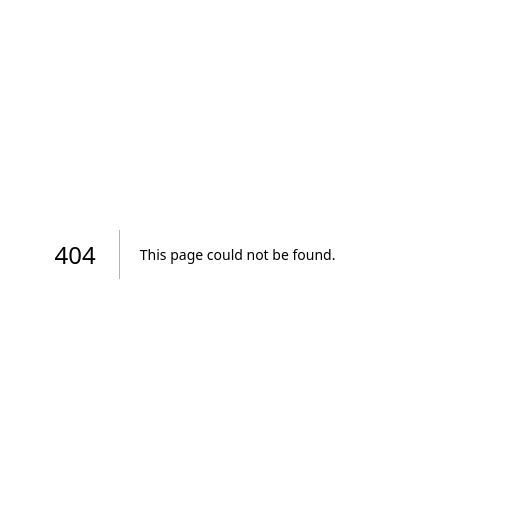
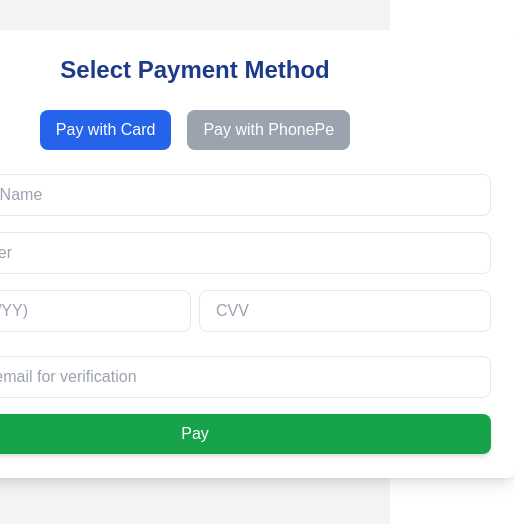
Before and after one commit to hghyhghy/Train_ticket_booking_app, a Next.js app in the folder frontend/: page /payment/1 in a window 390 px wide. Before the commit this address had no page. Shown: the part 168-692 px from the top of the page, 515 px wide, since content can reach past the window. Built offline with nearby package versions, Linux system fonts and the light colour scheme.

Commit message:
phonepe and card pay options are available at ..(#0012)..

```diff
--- a/frontend/app/bookticket/page.tsx
+++ b/frontend/app/bookticket/page.tsx
@@ -13,7 +13,7 @@ export default function BookTicket() {
   const searchParams = useSearchParams();
   const trainId = searchParams.get("trainId");
   const [train, setTrain] = useState<{ name: string; source: string; destination: string; trainNumber:string; departure:string,arrival:string;trainClasses:TrainClass[] } | null>(null)
-  const [passengers, setPassengers] = useState([{ name: "", gender: "", age: "", email: "", phone: "" }]);
+  const [passengers, setPassengers] = useState([{ name: "", gender: "", age: "", coachPosition: "", coachType: "" }]);
   const [error, setError] = useState("");
   const router= useRouter()
 
@@ -32,7 +32,7 @@ export default function BookTicket() {
 
 
   const addPassenger = () => {
-    setPassengers([...passengers, { name: "", gender: "", age: "", email: "", phone: "" }]);
+    setPassengers([...passengers, { name: "", gender: "", age: "", coachPosition: "", coachType: "" }]);
     setError(""); // Clear error when adding a new passenger
   };
 
@@ -170,20 +170,27 @@ export default function BookTicket() {
             onChange={(e) => handleInputChange(index, "age", e.target.value)}
             className="border p-2 rounded w-full"
           />
-          <input
-            type="email"
-            placeholder="Email"
-            value={passenger.email}
-            onChange={(e) => handleInputChange(index, "email", e.target.value)}
-            className="border p-2 rounded w-full"
-          />
-          <input
-            type="tel"
-            placeholder="Phone"
-            value={passenger.phone}
-            onChange={(e) => handleInputChange(index, "phone", e.target.value)}
-            className="border p-2 rounded w-full"
-          />
+            <select
+              value={passenger.coachType}
+              onChange={(e) => handleInputChange(index, "coachType", e.target.value)}
+              className="border p-2 rounded"
+            >
+              <option value="">Select Coach Type</option>
+              <option value="Sleeper">Sleeper</option>
+              <option value="AC">AC</option>
+              <option value="General">Chair Car</option>
+            </select>
+            <select
+                value={passenger.coachPosition}
+                onChange={(e) => handleInputChange(index, "coachPosition", e.target.value)}
+                className="border p-2 rounded"
+              >
+                <option value="">Select Coach Position</option>
+                <option value="AC 3 Tier">AC 3 Tier</option>
+                <option value="AC 2 Tier">AC 2 Tier</option>
+                <option value="AC First">AC First</option>
+                <option value="S7">S1-S7</option>
+              </select>
                 <div className="flex flex-row gap-5 items-center w-full">
         <button onClick={addPassenger} className="bg-white text-blue-950 px-6 py-2 rounded w-44">
           + Add Passenger
--- /dev/null
+++ b/frontend/app/payment/[bookingId]/page.tsx
@@ -0,0 +1,141 @@
+"use client";
+
+import { useState } from "react";
+import { useParams, useRouter } from "next/navigation";
+import { QRCodeCanvas } from "qrcode.react";
+
+export default function PaymentPage() {
+  const { bookingId } = useParams();
+  const router = useRouter();
+  const [paymentMethod, setPaymentMethod] = useState<"card" | "phonepe">("card");
+  const [email, setEmail] = useState("");
+  const [cardDetails, setCardDetails] = useState({
+    name: "",
+    cardNumber: "",
+    expiry: "",
+    cvv: "",
+  });
+
+  const handlePayment = async () => {
+    if (!email) {
+      alert("Please enter your email.");
+      return;
+    }
+
+    try {
+      const response = await fetch(`http://localhost:3001/payment/initiate`, {
+        method: "POST",
+        headers: { "Content-Type": "application/json" },
+        body: JSON.stringify({
+          bookingId,
+          email,
+          paymentMethod,
+          cardDetails: paymentMethod === "card" ? cardDetails : null, // Send only for card payments
+        }),
+      });
+
+      const data = await response.json();
+      if (response.ok) {
+        alert("Payment verification email sent. Please check your inbox.");
+        router.push(`/ticket/${bookingId}`);
+      } else {
+        alert(data.message || "Payment failed.");
+      }
+    } catch (error) {
+      alert("Error processing payment.");
+    }
+  };
+
+  return (
+    <div className="min-h-screen flex flex-col items-center justify-center bg-gray-100 p-6 text-black">
+      <div className="w-[40rem] bg-white shadow-lg rounded-lg p-6">
+        <h1 className="text-2xl font-bold text-center mb-6 text-blue-900">
+          Select Payment Method
+        </h1>
+
+        {/* Payment Method Selection */}
+        <div className="flex gap-4 justify-center mb-6">
+          <button
+            className={`px-4 py-2 rounded-lg text-white ${
+              paymentMethod === "card" ? "bg-blue-600" : "bg-gray-400"
+            }`}
+            onClick={() => setPaymentMethod("card")}
+          >
+            Pay with Card
+          </button>
+          <button
+            className={`px-4 py-2 rounded-lg text-white ${
+              paymentMethod === "phonepe" ? "bg-blue-600" : "bg-gray-400"
+            }`}
+            onClick={() => setPaymentMethod("phonepe")}
+          >
+            Pay with PhonePe
+          </button>
+        </div>
+
+        {/* Card Payment Form */}
+        {paymentMethod === "card" && (
+          <div className="space-y-4">
+            <input
+              type="text"
+              placeholder="Cardholder Name"
+              value={cardDetails.name}
+              onChange={(e) => setCardDetails({ ...cardDetails, name: e.target.value })}
+              className="w-full px-4 py-2 border rounded-lg focus:ring focus:ring-blue-400"
+            />
+            <input
+              type="text"
+              placeholder="Card Number"
+              value={cardDetails.cardNumber}
+              onChange={(e) => setCardDetails({ ...cardDetails, cardNumber: e.target.value })}
+              className="w-full px-4 py-2 border rounded-lg focus:ring focus:ring-blue-400"
+            />
+            <div className="flex gap-2">
+              <input
+                type="text"
+                placeholder="Expiry (MM/YY)"
+                value={cardDetails.expiry}
+                onChange={(e) => setCardDetails({ ...cardDetails, expiry: e.target.value })}
+                className="w-1/2 px-4 py-2 border rounded-lg focus:ring focus:ring-blue-400"
+              />
+              <input
+                type="text"
+                placeholder="CVV"
+                value={cardDetails.cvv}
+                onChange={(e) => setCardDetails({ ...cardDetails, cvv: e.target.value })}
+                className="w-1/2 px-4 py-2 border rounded-lg focus:ring focus:ring-blue-400"
+              />
+            </div>
+          </div>
+        )}
+
+        {/* PhonePe QR Code */}
+        {paymentMethod === "phonepe" && (
+          <div className="flex flex-col items-center mt-4">
+            <QRCodeCanvas value={`upi://pay?pa=your-upi-id@upi&pn=TrainBooking&am=500`} size={150} />
+            <p className="mt-2 text-gray-700">Scan to Pay with PhonePe</p>
+          </div>
+        )}
+
+        {/* Email Input */}
+        <div className="mt-6">
+          <input
+            type="email"
+            placeholder="Enter your email for verification"
+            value={email}
+            onChange={(e) => setEmail(e.target.value)}
+            className="w-full px-4 py-2 border rounded-lg focus:ring focus:ring-blue-400"
+          />
+        </div>
+
+        {/* Pay Button */}
+        <button
+          onClick={handlePayment}
+          className="w-full mt-4 bg-green-600 text-white px-6 py-2 rounded-lg shadow-md hover:bg-green-700 transition"
+        >
+          Pay
+        </button>
+      </div>
+    </div>
+  );
+}
--- a/frontend/app/ticket/[bookingId]/page.tsx
+++ b/frontend/app/ticket/[bookingId]/page.tsx
@@ -4,15 +4,15 @@ import { useEffect, useState } from "react";
 import { v4 as uuidv4 } from 'uuid';
 import { useParams } from "next/navigation";
 import { QRCodeCanvas } from "qrcode.react";
-
+import { useRouter } from "next/navigation";
 
 interface Passenger {
   id: number;
   name: string;
   gender: string;
   age: number;
-  email: string;
-  phone: string;
+  coachPosition: string;
+  coachType: string;
 }
 
 interface Train {
@@ -29,6 +29,7 @@ interface Booking {
   totalFare: number;
   train: Train;
   passengers: Passenger[];
+  paymentVerified: boolean;
 }
 
 export default function TicketPage() {
@@ -38,6 +39,12 @@ export default function TicketPage() {
   const [QrData, setQrData] = useState("")
   const [Pnrnumber, setPnrnumber] = useState("")
   const [transaction, settransaction] = useState("")
+  const [distance, setdistance] = useState<number|null>(null)
+  const router = useRouter()
+
+  const generateDistance=()=>{
+    return Math.floor(500 + Math.random()*501)
+  }
 
   const generatePnr = () => {
 
@@ -57,6 +64,7 @@ export default function TicketPage() {
           setQrData(uuidv4());
           setPnrnumber(generatePnr())
           settransaction(generatetransaction())
+          setdistance(generateDistance())
         })
         .catch(() => setError("Failed to fetch ticket details."));
     }
@@ -96,6 +104,12 @@ export default function TicketPage() {
                 {new Date(ticket.train.departure).toLocaleString()} |{" "}
                 <span className="font-bold">{ticket.train.source}</span>
               </p>
+            <div className="flex flex-col justify-center items-center absolute left-[45rem] top-48 ">
+            <h2 className="text-lg font-bold text-gray-800">
+              Distance
+            </h2>
+            <span className="text-blue-900">{distance} km</span>
+          </div>
           <div className="flex justify-center items-center mb-4 mt-2 mr-36">
           <h2 className="text-lg font-bold text-gray-800">
             PNR: <span className="text-blue-900">{Pnrnumber}</span>
@@ -130,15 +144,15 @@ export default function TicketPage() {
                 <span className="font-bold">Age:</span> {passenger.age}
               </p>
 
-              <div className=" flex flex-col">
+              <div className=" flex flex-row gap-2">
 
-              <span className="font-bold">Email:</span>
+              <span className="font-bold">Coach:</span>
               <p className="text-gray-800">
-                {passenger.email}
+                {passenger.coachPosition}
               </p>
               </div>
               <p className="text-gray-800">
-                <span className="font-bold">Phone:</span> {passenger.phone}
+                <span className="font-bold">Type</span> {passenger.coachType}
               </p>
             </div>
           ))}
@@ -197,12 +211,21 @@ export default function TicketPage() {
 
 
       </div>
-      <button
-            onClick={handleprint}
+      {!ticket.paymentVerified ? (
+          <button
+            onClick={() => router.push(`/payment/${bookingId}`)}
+            className="bg-green-600 text-white px-6 py-2 rounded-lg shadow-md hover:bg-green-700 transition mt-5"
+          >
+            Confirm Payment
+          </button>
+        ) : (
+          <button
+            onClick={() => window.print()}
             className="bg-blue-600 text-white px-6 py-2 rounded-lg shadow-md hover:bg-blue-700 transition mt-5"
           >
             Print Ticket
           </button>
+        )}
     </div>
   );
 }
```
